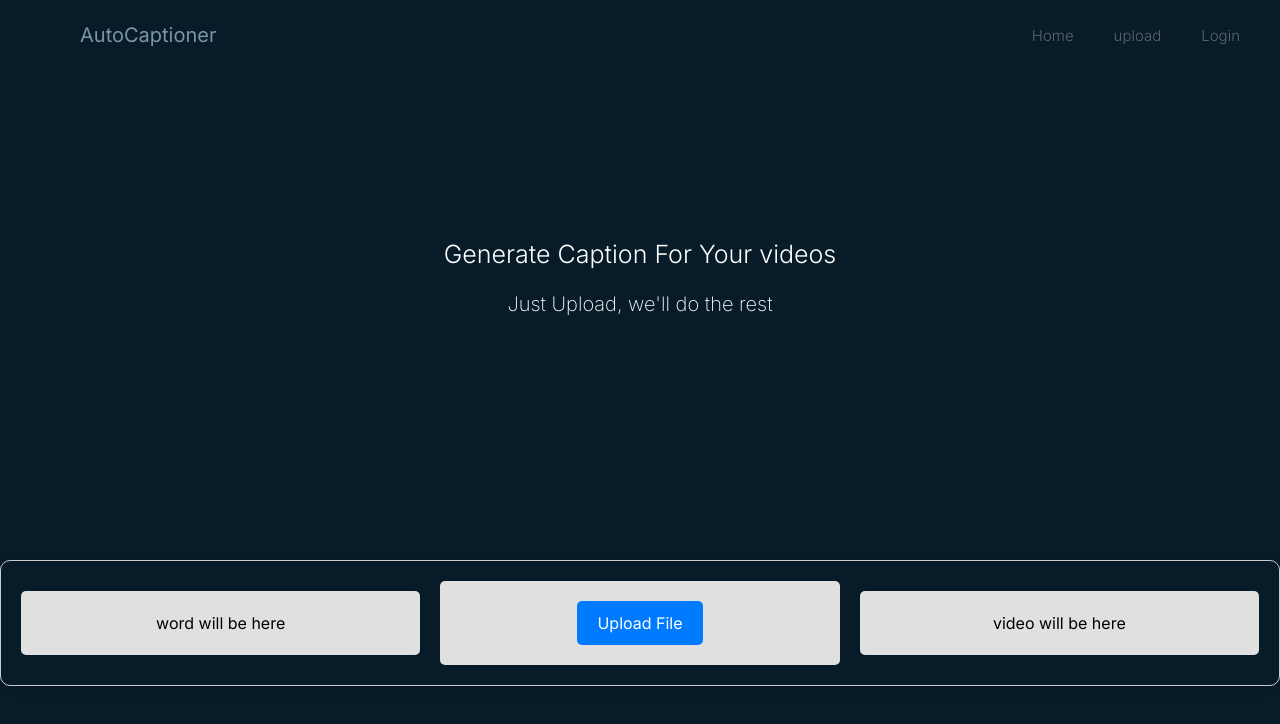
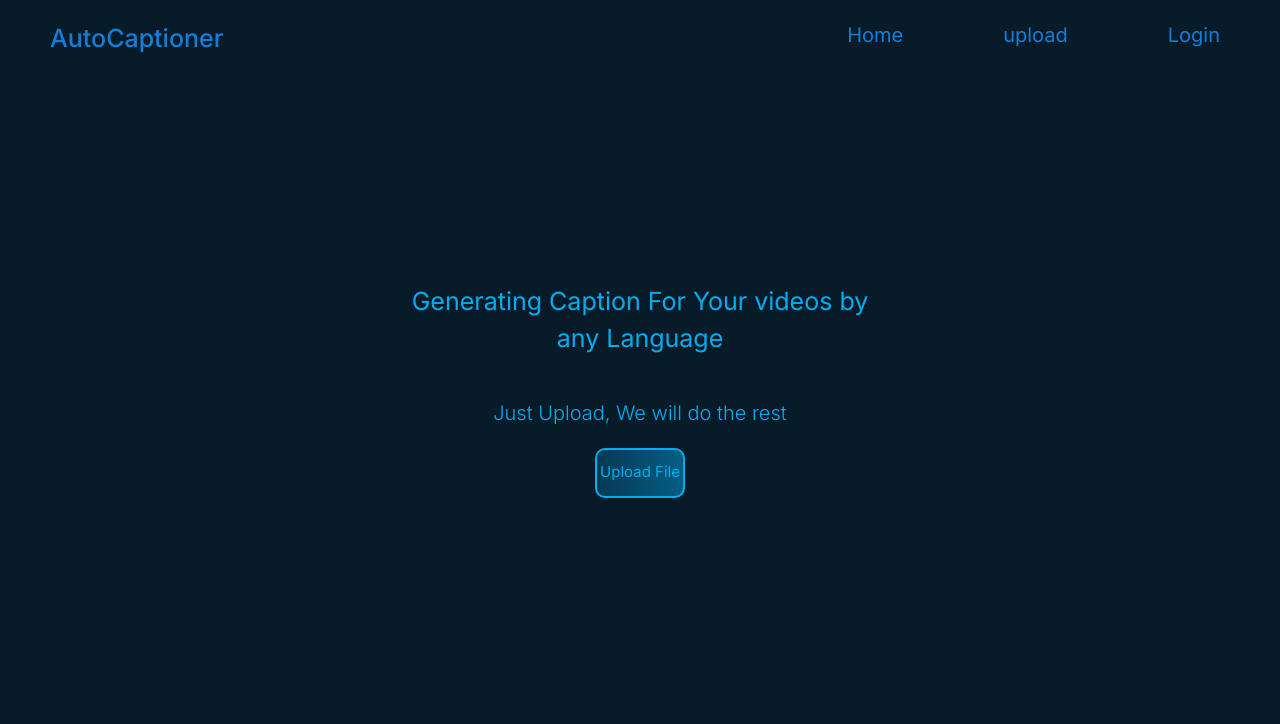
Before and after one commit to adelhassan1/autocaptioner, a Next.js app: page /upload in a window 1280 px wide. Shown: the top 724 px of the page. Built offline with nearby package versions, Linux system fonts and the light colour scheme.

Commit message:
modifying upload files and align the icons in the welcome page

```diff
--- a/src/app/page.js
+++ b/src/app/page.js
@@ -4,7 +4,9 @@ import React from "react";
 import { Helmet, HelmetProvider } from "react-helmet-async";
 import styles from './styles.module.css';
 import Link from "next/link";
-
+import { SiAudiomack } from "react-icons/si";
+import { FaClosedCaptioning } from "react-icons/fa6";
+import { FaDownload } from "react-icons/fa";
 function Header() {
     return (
         <header className={styles.head}>
@@ -25,7 +27,7 @@ function HomeContent() {
             <div className={styles.home_content}>
                 <h1>Welcome to AutoCaptioner</h1>
                 <p>The ultimate tool for creating descriptive and engaging captions for your videos with ease!
-                    Whether you're a content creator, marketer, or simply someone who loves sharing videos with friends and family,
+                    Whether you are a content creator, marketer, or simply someone who loves sharing videos with friends and family,
                     our Caption Generator is here to help you add the perfect touch of text to your videos.
                 </p>
                 <a href="/login">Get Started</a>
@@ -41,7 +43,7 @@ function Service() {
             <div className={styles.content}>
                 <div className={styles.card}>
                     <div className={styles.icon}>
-                        <i className='bx bx-text'></i>
+                        <span><SiAudiomack /></span>
                     </div>
                     <div className={styles.info}>
                         <h2>Audio to Text</h2>
@@ -50,7 +52,7 @@ function Service() {
                 </div>
                 <div className={styles.card}>
                     <div className={styles.icon}>
-                        <i className='bx bxs-captions'></i>
+                        <span><FaClosedCaptioning /></span>
                     </div>
                     <div className={styles.info}>
                         <h2>Generate Caption</h2>
@@ -59,7 +61,7 @@ function Service() {
                 </div>
                 <div className={styles.card}>
                     <div className={styles.icon}>
-                        <i className='bx bx-download'></i>
+                        <span><FaDownload /></span>
                     </div>
                     <div className={styles.info}>
                         <h2>Download</h2>
--- /dev/null
+++ b/src/app/upload/globals.css
@@ -0,0 +1,9 @@
+@tailwind base;
+@tailwind components;
+@tailwind utilities;
+
+body {
+  padding: 0;
+  margin: 0;
+  background-color: #081b29;
+}
--- a/src/app/upload/page.js
+++ b/src/app/upload/page.js
@@ -8,30 +8,19 @@ import Link from 'next/link'
 function Header(){
     return (
     <>
-    <div className={styles.top}>
+    <div className={styles.head}>
         <Link href="/" className={styles.logo}>AutoCaptioner</Link>
         <div className={styles.nav_bar}>
-            <Link href="/">Home</Link>
-            <Link href="/upload">upload</Link>
-            <Link href="/login">Login</Link>
+            <Link href="/" className={styles.link}>Home</Link>
+            <Link href="/upload" className={styles.link}>upload</Link>
+            <Link href="/login" className={styles.link}>Login</Link>
         </div>
     </div>
     </>
     );
 }
 
-
-function Text(){
-    return(
-    <div className={styles.text}>
-        <h1>Generate Caption For Your videos</h1>
-        <h2>Just Upload, we'll do the rest</h2>
-    </div>
-    )
-}
-
-
-function Cards() {
+function MainContent() {
     const fileInputRef = useRef(null);
 
     const HanddleButtonClick = () => {
@@ -68,7 +57,7 @@ function Cards() {
             setIsUploading(false);
         }
     };
-    return (
+    return(
     <>
         {isUploading && (
             <div className="bg-black/90 text-white fixed inset-0 flex items-center">
@@ -78,38 +67,27 @@ function Cards() {
                 </div>
             </div>
         )}
-        <div className={styles.card_container}>
-            <div className={styles.card}>
-                word will be here
-            </div>
-            <div className={styles.two}>
-                <button className={styles.btn} onClick={HanddleButtonClick}>Upload File</button>
-                <input
-                    type="file"
-                    ref={fileInputRef}
-                    onChange={handleFileChnage}
-                    style={{ display: 'none' }}
-                />
-            </div>
-            <div className={styles.three}>
-                video will be here
-            </div>
+        <section className={styles.home}>
+        <div className={styles.content}>
+        <h1>Generating Caption For Your videos by any Language</h1>
+        <h2>Just Upload, We will do the rest</h2>
+        <button className={styles.botton} onClick={HanddleButtonClick}>Upload File</button>
+        <input
+            type='file'
+            ref={fileInputRef}
+            onChange={handleFileChnage}
+            style={{display: 'none'}}
+            />
         </div>
+        </section>
     </>
     );
 }
-
-
 export default function Home(){
     return(
     <>
-        <header>
-            <Header />
-        </header>
-        <main className={styles.Main}>
-            <Text />
-            </main>
-            <Cards />
+        <Header />
+        <MainContent />
     </>
     );
 }
--- a/src/app/upload/styles.module.css
+++ b/src/app/upload/styles.module.css
@@ -1,116 +1,102 @@
-/*{
-    margin: 0;
-    padding: 0;
-    box-sizing: border-box;
-    font-family: Arial, Helvetica, sans-serif;
-} */
-/* body{
-    background-color: #081b29;
-    color: #ededed;
-} */
-/*header*/
-.top {
+    .head{
+        background-color: transparent;
+        width: 100%;
+        position: fixed;
         display: flex;
-    background-color: #081b29;
-    position: fixed;
-    width: 100%;
+        justify-content: space-between;
+        color: #fff;
         top: 0;
         left: 0;
-    padding: 20px 40px;
-    justify-content: space-between;
-    align-items: center;
-    box-shadow: 0 4p 8px rgba(0, 0, 0, 0.1);
+        padding: 20px 10px;
         z-index: 1000;
+        margin-bottom: 80px;
     }
-.logo{
+    .head .logo{
+        font-size: 25px;
+        font-weight: 500;
+        cursor: pointer;
+        color: #117fda;
+        text-decoration: none;
+        transition: .3s;
+        padding-left: 40px;
+    }
+    .head .logo:hover{
+        transform: scale(1.1);
+        transition: .5s ease;
+    }
+    .head .logo:hover{
+        color: #fff;
+    }
+    .link{
         font-size: 20px;
         font-weight: 400;
-    padding-left: 40px;
+        cursor: pointer;
         text-decoration: none;
-    color: #7a95a8;
-    transition: transform 0.5s, color 0.5s;
+        justify-content: space-between;
+        transition: .3s;
+        color: #117fda;
+        margin: 50px;
     }
-.logo:hover{
-    transform: scale(1.1);
-    transition: .7s ease;
+    .link:hover{
+        color: #fff;
     }
-.logo:hover{
-    color: #5b656d;
+    .home{
+        background-color: #081b29;
+        display: flex;
+        justify-content: center;
+        align-items: center;
+        padding: 0 7%;
+        height: 100vh;
     }
-/*nav-bar*/
-.nav_bar a{
-    text-decoration: none;
-    font-size: 15px;
-    font-weight: 300;
-    justify-content: space-between;
-    color:#5b656d;
-    margin-left: 40px;
-    transition: transform .5s, color .5s;
+    .content{
+        max-width: 500px;
+        text-align: center;
+        padding: 20px;
+        margin: 20px;
     }
-.nav_bar a:hover{
-    transform: scale(1.1);
-    transition: .7s ease;
-    color:#7a95a8;
-}
-.Main{
-    height: 70vh;
-    display: flex;
+    .content h1{
+        color: #00adf0;
+        margin-bottom: 40px;
+        font-size: 25px;
+        font-weight: 400;
         align-items: center;
-    padding: 0 10px;
-    margin-top: 0 30px;
-    background-color: #081b29;
         justify-content: center;
     }
-.text {
+    .content h2{
+        font-size: 20px;
+        font-weight: 300;
+        color:#00adf0;
+    }
+    @keyframes gradient {
+        0% { background-position: 0% 50%; }
+        50% { background-position: 100% 50%; }
+        100% { background-position: 0% 50%; }
+    }
+
+    .botton {
+        font-size: 15px;
+        position: relative;
+        display: inline-flex;
+        width: 90px;
+        height: 50px;
+        text-decoration: none;
+        justify-content: center;
+        background: linear-gradient(270deg, #00adf0, #081b29);
+        background-size: 400% 400%;
+        align-items: center;
+        border: 2px solid #00adf0;
+        border-radius: 10px;
+        transition: .3s;
+        overflow: hidden;
+        z-index: 1;
+        color: #00adf0;
+        animation: gradient 5s ease infinite;
+        margin: 20px;
+    }
+
+    .botton:hover {
+        transform: scale(1.1);
         color: #fff;
-    font-size: 15px;
-    font-weight: 300;
-    justify-content: center;
-    text-align: center;
+        border: 2px solid #fff;
+        transition: .7s ease, color .3s;
     }
-.text h1 {
-    font-size: 25px;
-    margin: 10px;
-    font-weight: 300;
-    text-align: center;
-}
-.text h2 {
-    font-size: 20px;
-    font-weight: 250;
-    margin: 15px;
-    text-align: center;
-}
-.card_container{
-    display: flex;
-    flex-direction: row;
-    align-items: center;
-    gap: 20px;
-    padding: 20px;
-    border: 1px solid #ccc;
-    border-radius: 10px;
-    background-color: #081b29;
-    box-shadow: 0 4px 8px rgba(0, 0, 0, 0.1);
-    max-width: auto;
-    margin: 0 auto;
-}
-.card, .two, .three {
-    display: flex;
-    width: 100%;
-    justify-content: center;
-    align-items: center;
-    background-color: #e0e0e0;
-    padding: 20px;
-    border-radius: 5px;
-}
-.btn{
-    padding: 10px 20px;
-    background-color: #007bff;
-    color: white;
-    border: none;
-    border-radius: 5px;
-    cursor: pointer;
-    transition: background-color 0.3s;
-}
-.btn:hover {
-    background-color: #0056b3;
-}
```
Also changed, not shown: src/app/styles.module.css (+7 -1 lines). Lines whose indentation alone changed are shown as unchanged.
